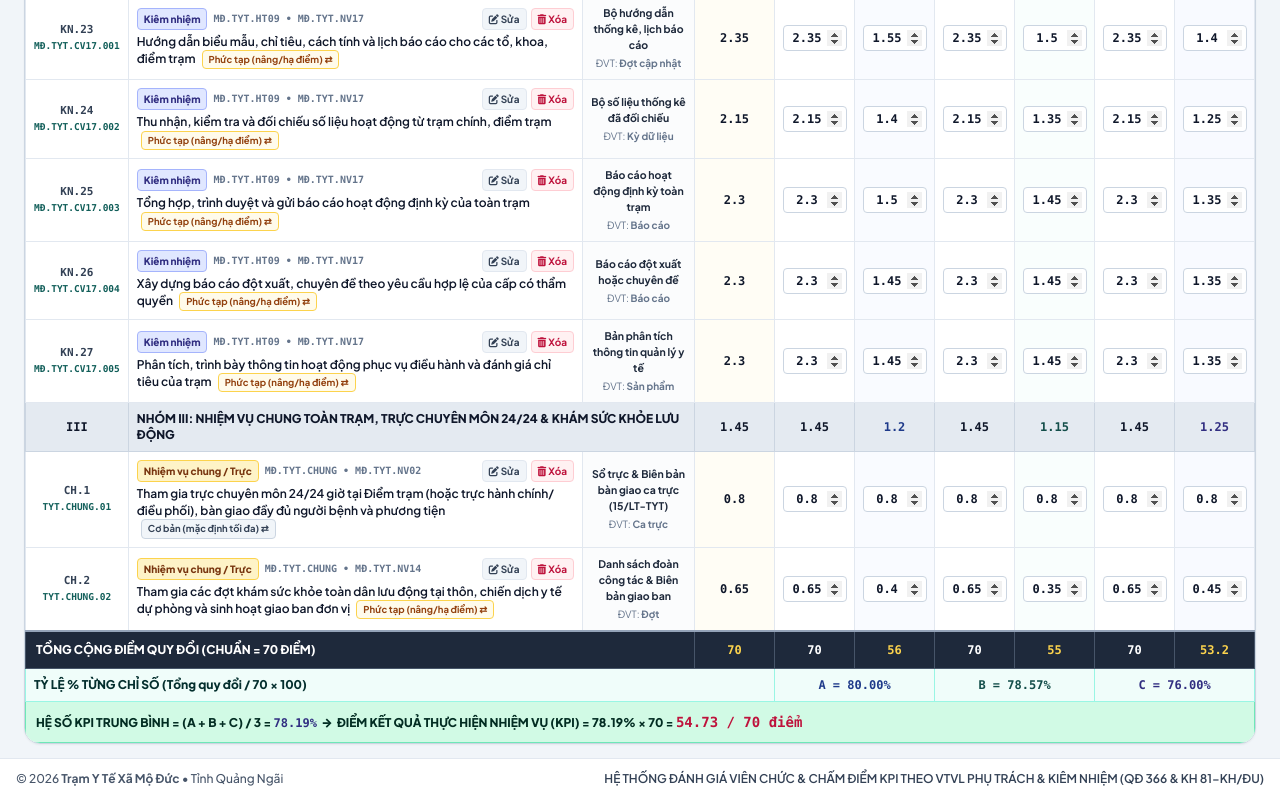
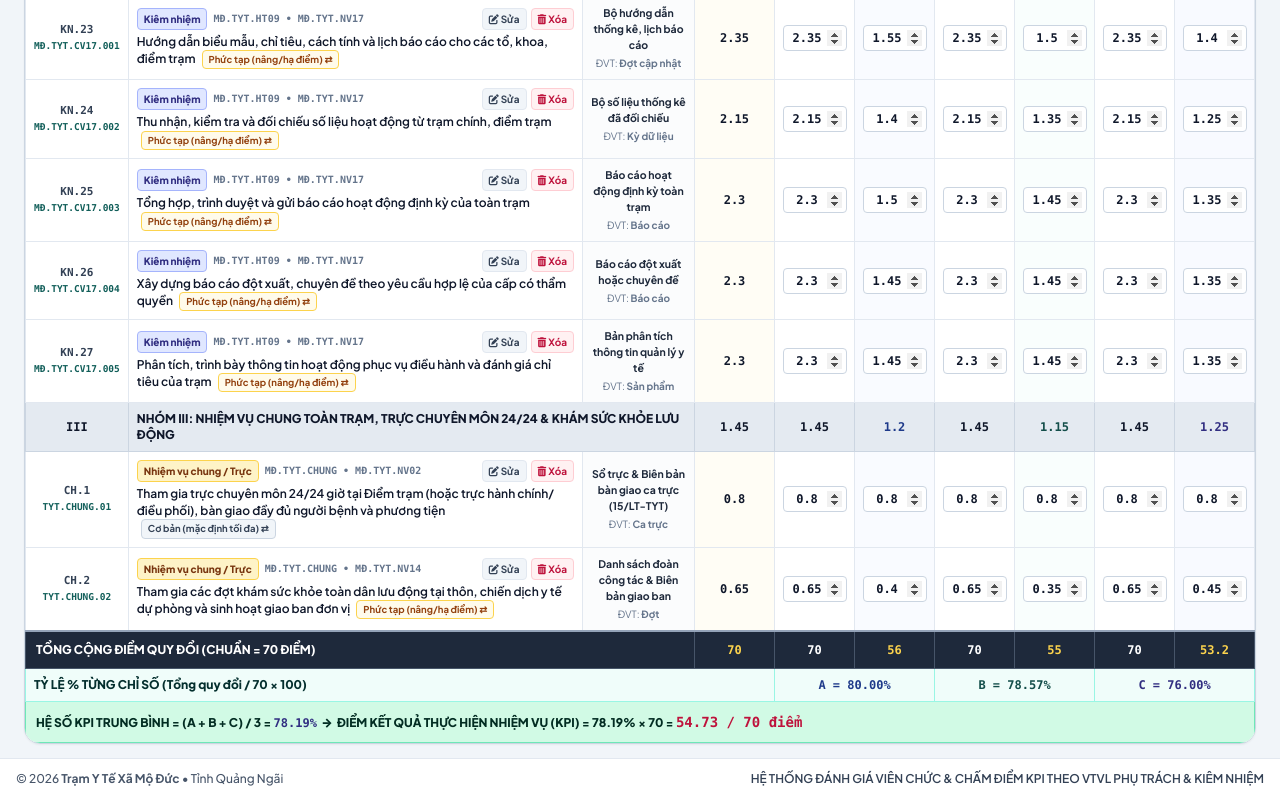
Before and after one commit to tytmoduc/tytmoduc.github.io, a plain HTML site: page danh-gia-kpi.html in a window 1280 px wide. Shown: the part 4388-5187 px from the top of the page. Drawn offline with nearby package versions, Linux system fonts and the light colour scheme.

Commit message:
Update danh-gia-kpi.html

```diff
--- a/danh-gia-kpi.html
+++ b/danh-gia-kpi.html
@@ -855,7 +855,7 @@
     <div class="max-w-7xl mx-auto flex flex-col sm:flex-row items-center justify-between gap-1.5">
       <div>© 2026 <b>Trạm Y Tế Xã Mộ Đức</b> • Tỉnh Quảng Ngãi</div>
       <div class="flex items-center gap-2 font-semibold text-slate-700">
-        <span>HỆ THỐNG ĐÁNH GIÁ VIÊN CHỨC & CHẤM ĐIỂM KPI THEO VTVL PHỤ TRÁCH & KIÊM NHIỆM (QĐ 366 & KH 81-KH/ĐU)</span>
+        <span>HỆ THỐNG ĐÁNH GIÁ VIÊN CHỨC & CHẤM ĐIỂM KPI THEO VTVL PHỤ TRÁCH & KIÊM NHIỆM</span>
       </div>
     </div>
   </footer>
```
